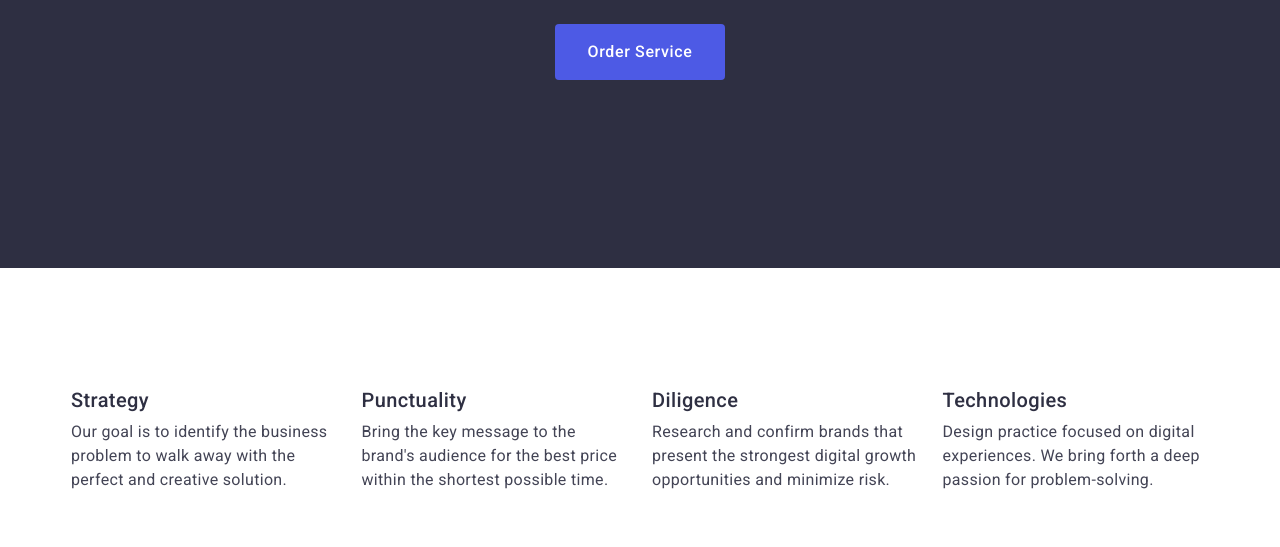
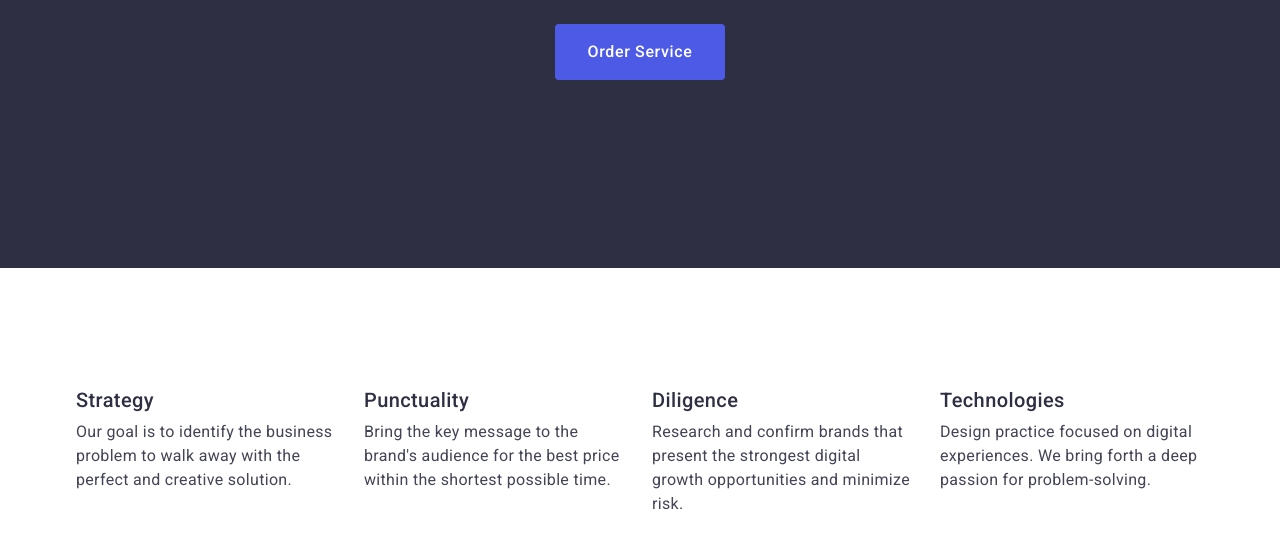
Before and after one commit to kardashvlad/goit-markup-hw-03, a plain HTML site: page index.html in a window 1280 px wide. Shown: the part 405-952 px from the top of the page. Drawn offline with nearby package versions, Linux system fonts and the light colour scheme.

Commit message:
Update styles.css

```diff
--- a/css/styles.css
+++ b/css/styles.css
@@ -47,7 +47,7 @@ a {
 }
 
 .container {
-  max-width: 1168px;
+  max-width: 1158px;
   padding-left: 15px;
   padding-right: 15px;
   margin: 0 auto;
```
